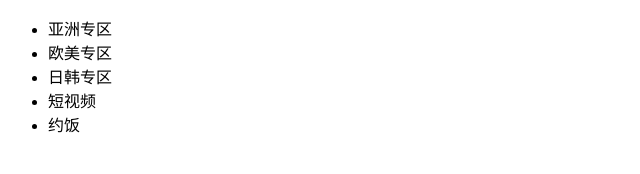
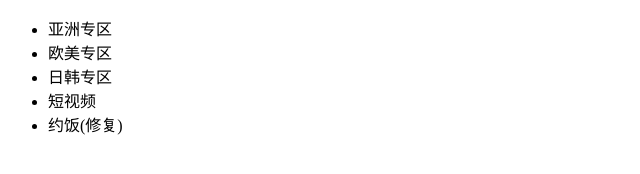
Before and after one commit to lwjoe/dbhot, a plain HTML site: page index.html in a window 1280 px wide. Shown: the full height of the page, 0-640 px from the left. Drawn offline with Linux system fonts and the light colour scheme.

Commit message:
约饭功能修复

```diff
--- a/index.html
+++ b/index.html
@@ -10,7 +10,7 @@
     <li>欧美专区</li>
     <li>日韩专区</li>
     <li>短视频</li>
-    <li>约饭</li>
+    <li>约饭(修复)</li>
 </ul>
 </body>
 </html>
```
